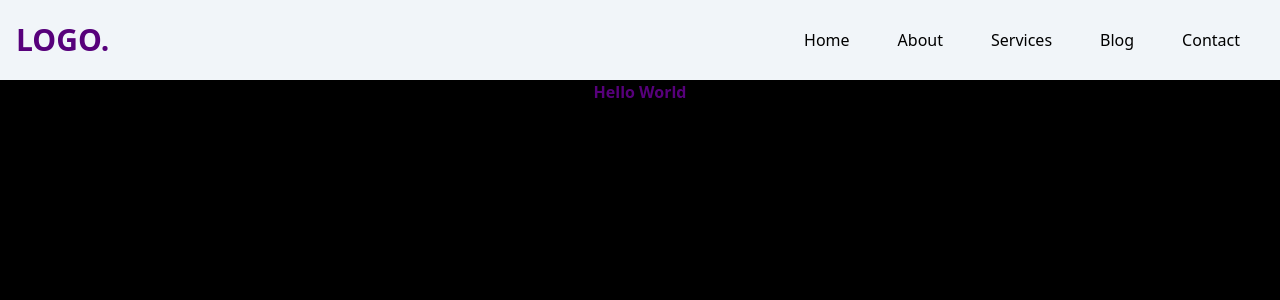
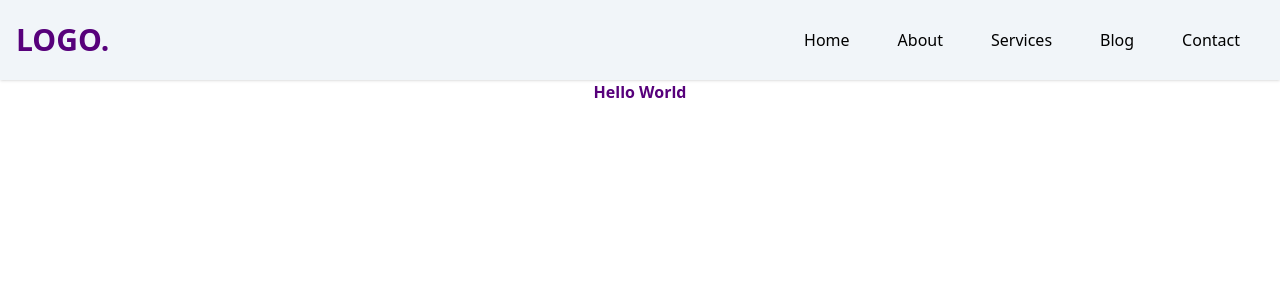
Before and after one commit to obuastella/the4coders, a React (Create React App) app in the folder front-end/: page / in a window 1280 px wide. Shown: the top 300 px of the page. Built offline with nearby package versions, Linux system fonts and the light colour scheme.

Commit message:
Finalized Navbar

```diff
--- a/front-end/src/App.js
+++ b/front-end/src/App.js
@@ -4,7 +4,7 @@ function App() {
   return (
     <div className="">
       <Navbar />
-      <h1 className="text-center text-btnColor font-bold bg-black h-screen">
+      <h1 className="text-center text-btnColor font-bold h-screen">
         Hello World
       </h1>
     </div>
--- a/front-end/src/components/Navbar.jsx
+++ b/front-end/src/components/Navbar.jsx
@@ -45,18 +45,18 @@ const Navbar = () => {
       <ul
         className={
           nav
-            ? "fixed md:hidden left-0 top-0 w-[60%] h-full border-r border-r-gray-900 bg-[#000300] ease-in-out duration-500"
+            ? "fixed md:hidden left-0 top-0 w-[60%] h-full border-r border-bgColor bg-bgColor shadow ease-in-out duration-500"
             : "ease-in-out w-[60%] duration-500 fixed top-0 bottom-0 left-[-100%]"
         }
       >
         {/* Mobile Logo */}
-        <h1 className="w-full text-3xl font-bold text-[#00df9a] m-4">REACT.</h1>
+        <h1 className="w-full text-3xl font-bold text-btnColor m-4">REACT.</h1>
 
         {/* Mobile Navigation Items */}
         {navItems.map((item) => (
           <li
             key={item.id}
-            className="p-4 border-b rounded-xl hover:bg-[#00df9a] duration-300 hover:text-black cursor-pointer border-gray-600"
+            className="p-4 border-b rounded-xl hover:bg-btnColor duration-300 hover:text-white cursor-pointer border-gray-600"
           >
             {item.text}
           </li>
```
